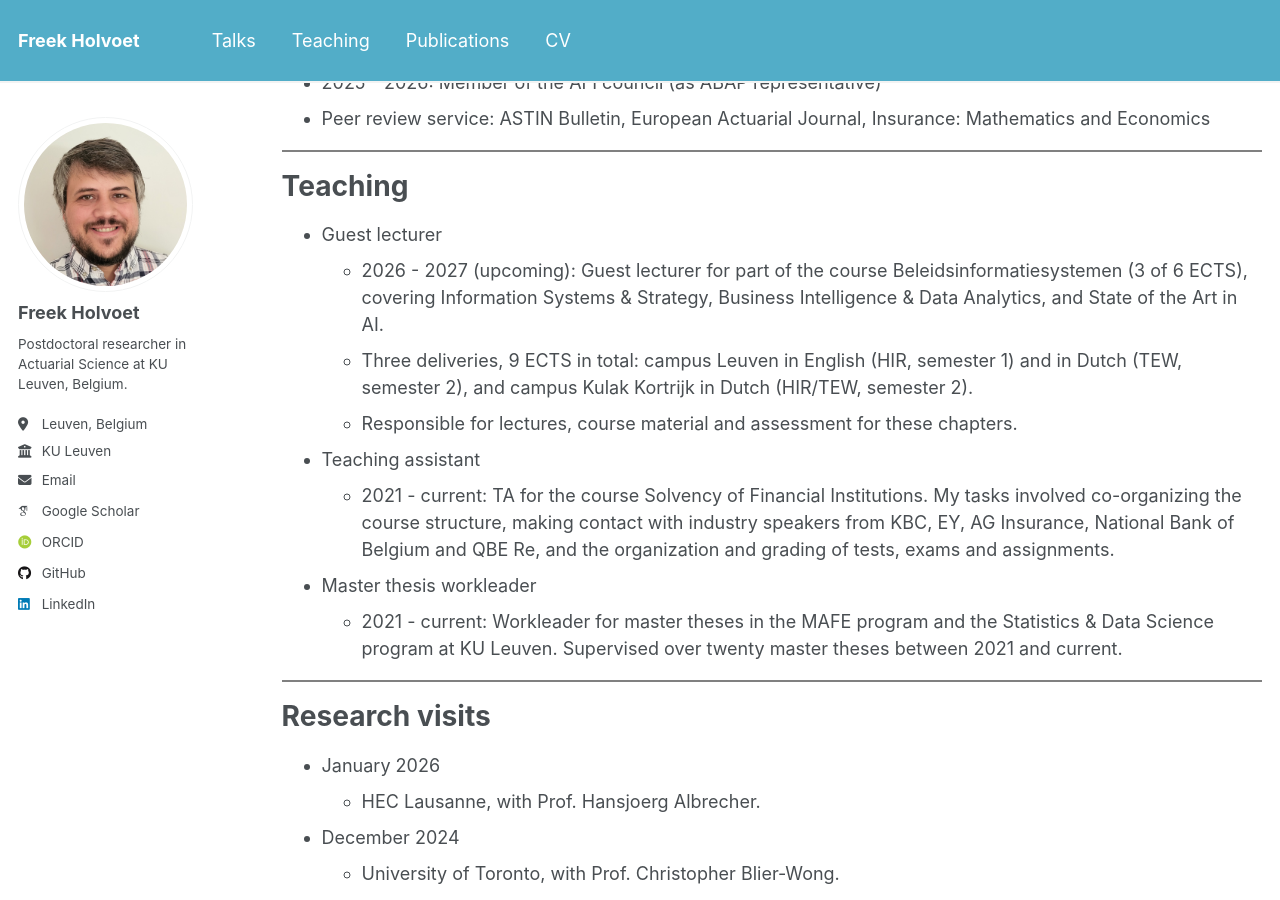
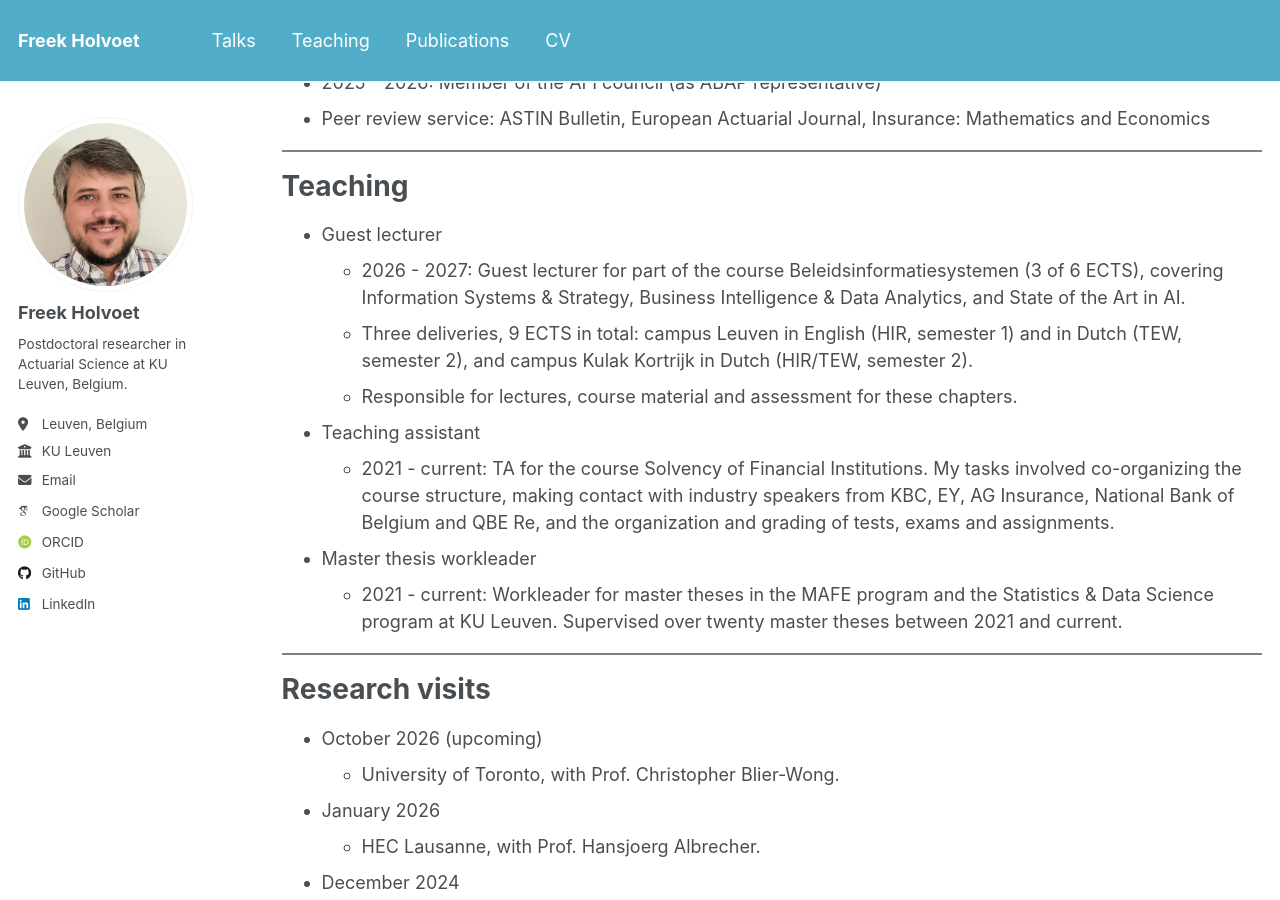
Before and after one commit to freekholvoet/freekholvoet.github.io, a Jekyll site: the page built from _pages/cv.md, in a window 1280 px wide and 900 px high, scrolled down 1084 px. Built offline with Jekyll 4.4.1, drawn with Linux system fonts in a browser that asks for light colours; some web fonts are replaced.

Commit message:
Add upcoming Toronto research visit, drop teaching "(upcoming)"
The 2026-2027 guest lectureship has started, so it is no longer
upcoming. Add the October 2026 research visit to the University of
Toronto.

Co-Authored-By: Claude Opus 5 <noreply@anthropic.com>

```diff
--- a/_pages/cv.md
+++ b/_pages/cv.md
@@ -59,6 +59,8 @@ Teaching
 
 Research visits
 ======
+* October 2026 (upcoming)
+  * University of Toronto, with Prof. Christopher Blier-Wong.
 * January 2026
   * HEC Lausanne, with Prof. Hansjoerg Albrecher.
 * December 2024
```
Also changed, not shown: other parts of _pages/cv.md (+1 -1 lines).
